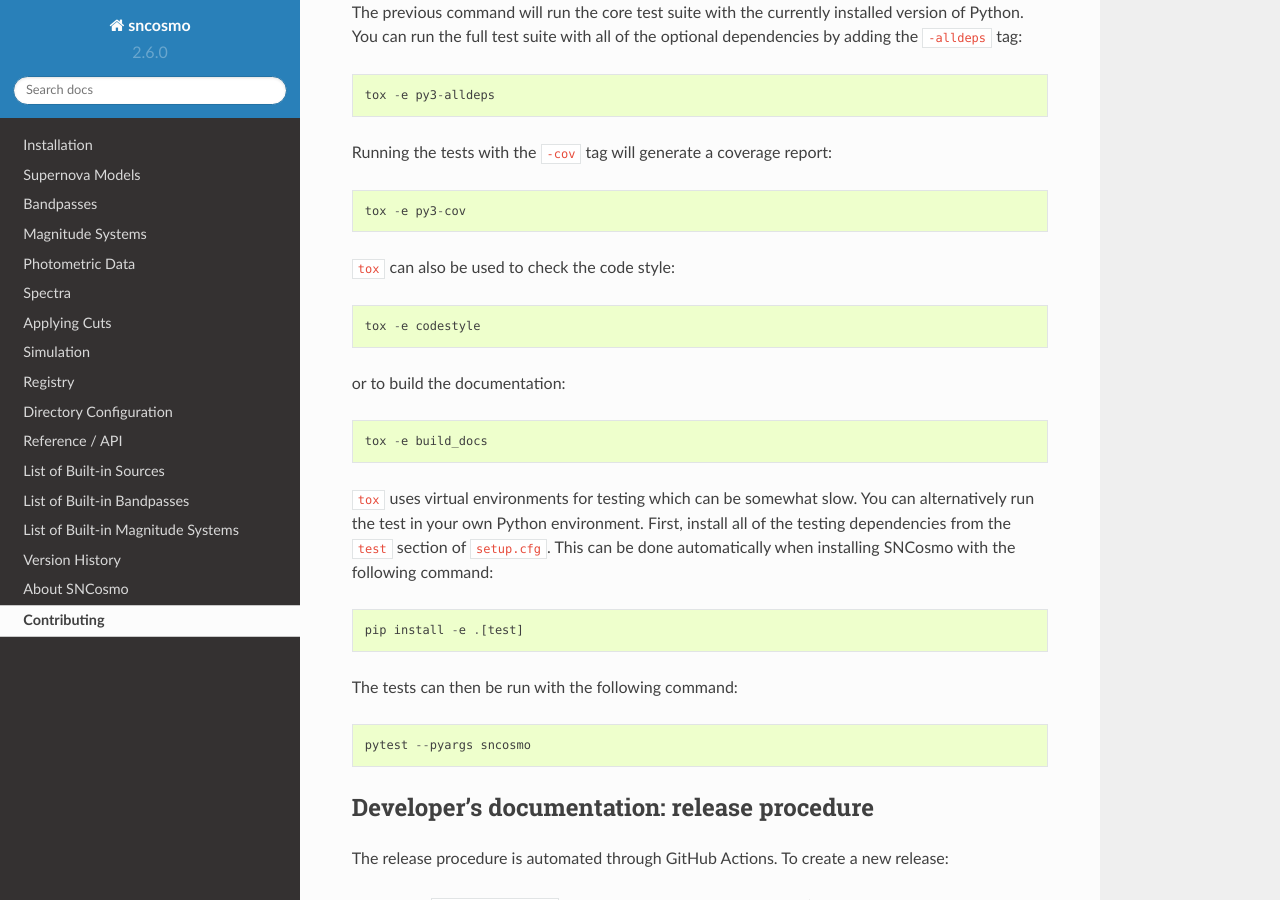
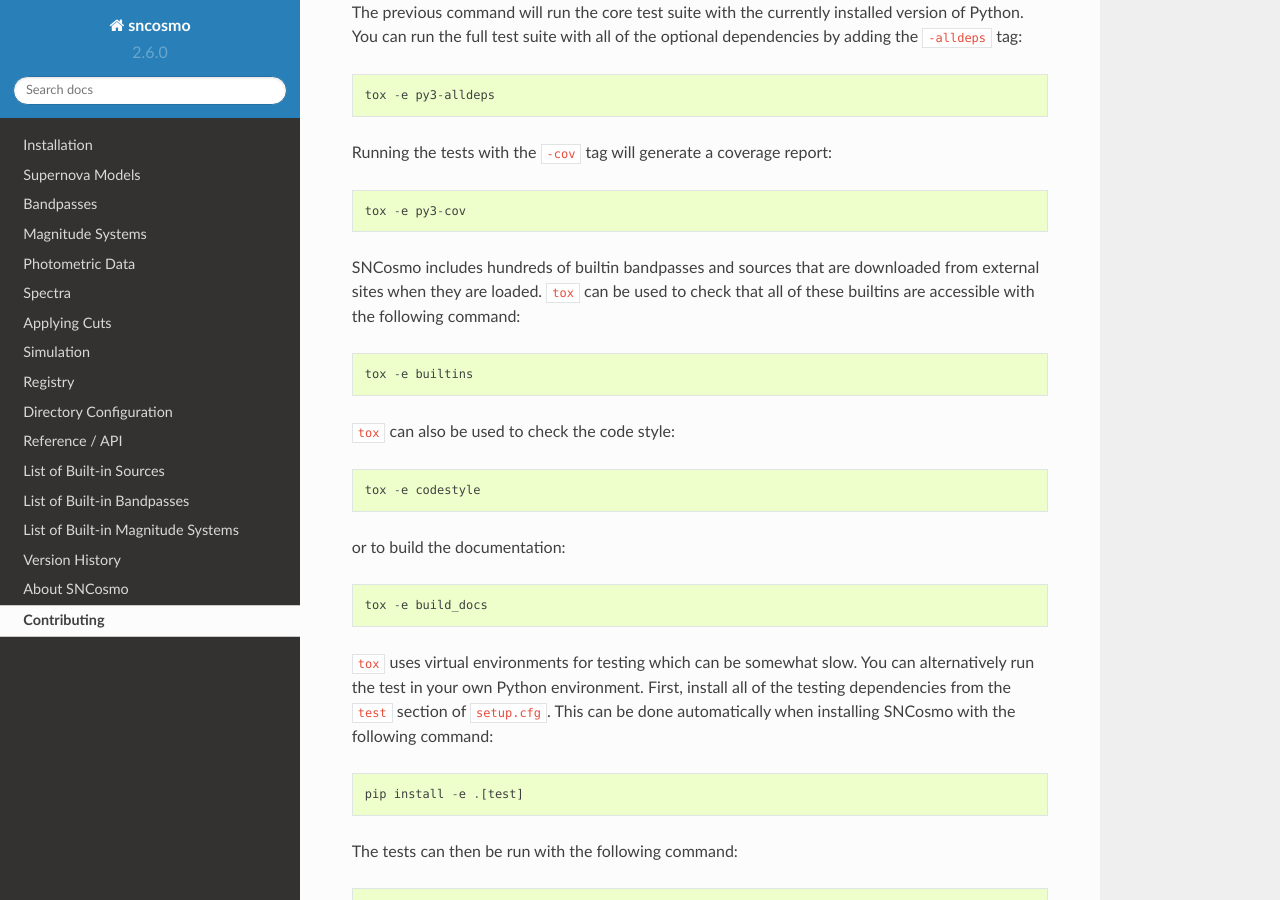
Before and after one commit to sncosmo/sncosmo, a Sphinx documentation site: the page built from docs/contributing.rst, in a window 1280 px wide and 900 px high, scrolled down 3688 px. Built offline with Sphinx 7.4.7 and the Read the Docs theme 2.0.0, drawn with Linux system fonts in a browser that asks for light colours; pages that are not in the unit, such as notebooks, are missing from menus.

Commit message:
Add documentation for tox builtins test.

```diff
--- a/docs/contributing.rst
+++ b/docs/contributing.rst
@@ -199,6 +199,12 @@ Running the tests with the ``-cov`` tag will generate a coverage report::
 
       tox -e py3-cov
 
+SNCosmo includes hundreds of builtin bandpasses and sources that are downloaded
+from external sites when they are loaded. ``tox`` can be used to check that all
+of these builtins are accessible with the following command::
+
+      tox -e builtins
+
 ``tox`` can also be used to check the code style::
 
       tox -e codestyle
```
